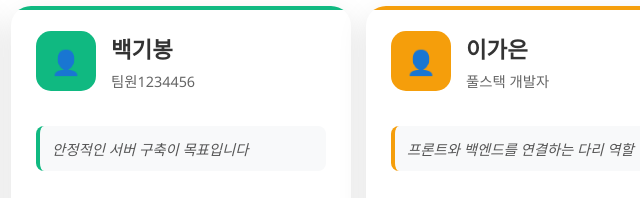
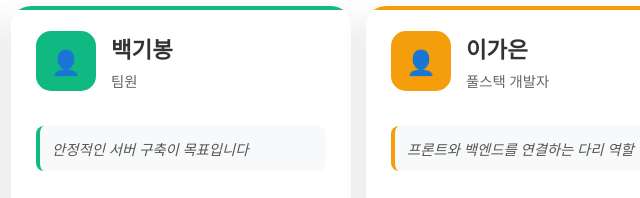
Before and after one commit to Choi-Sungyun0716/TeamMemberWeb, a plain HTML site: page index.html in a window 1280 px wide. Shown: the part 142-340 px from the top of the page, 504-1144 px from the left. Drawn offline with Linux system fonts and the light colour scheme.

Commit message:
Update index.html

```diff
--- a/index.html
+++ b/index.html
@@ -270,7 +270,7 @@
                     </div>
                     <div class="member-info">
                         <h3>백기봉</h3>
-                        <div class="member-role">팀원1234456</div>
+                        <div class="member-role">팀원</div>
                     </div>
                 </div>
 
```
